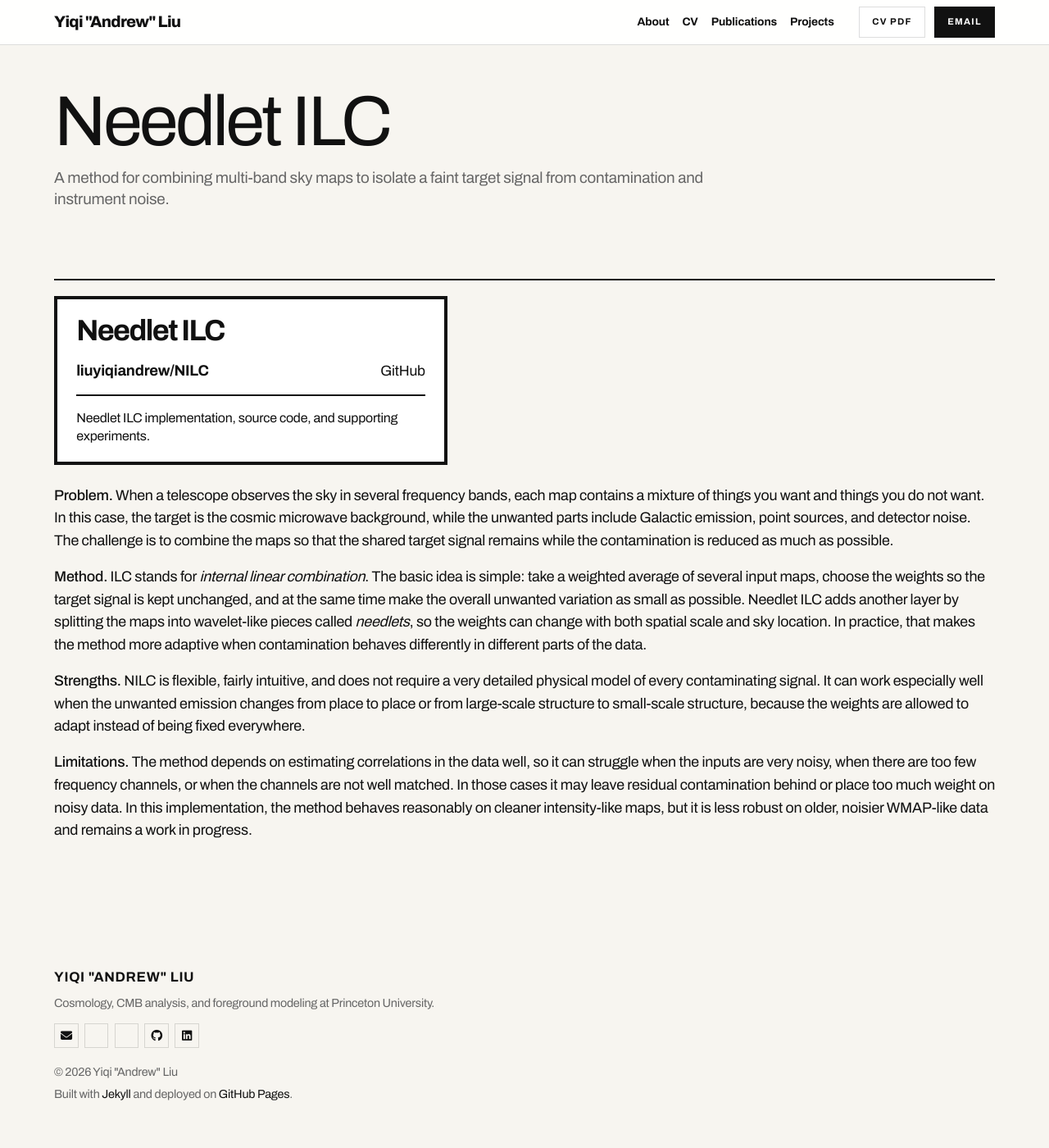
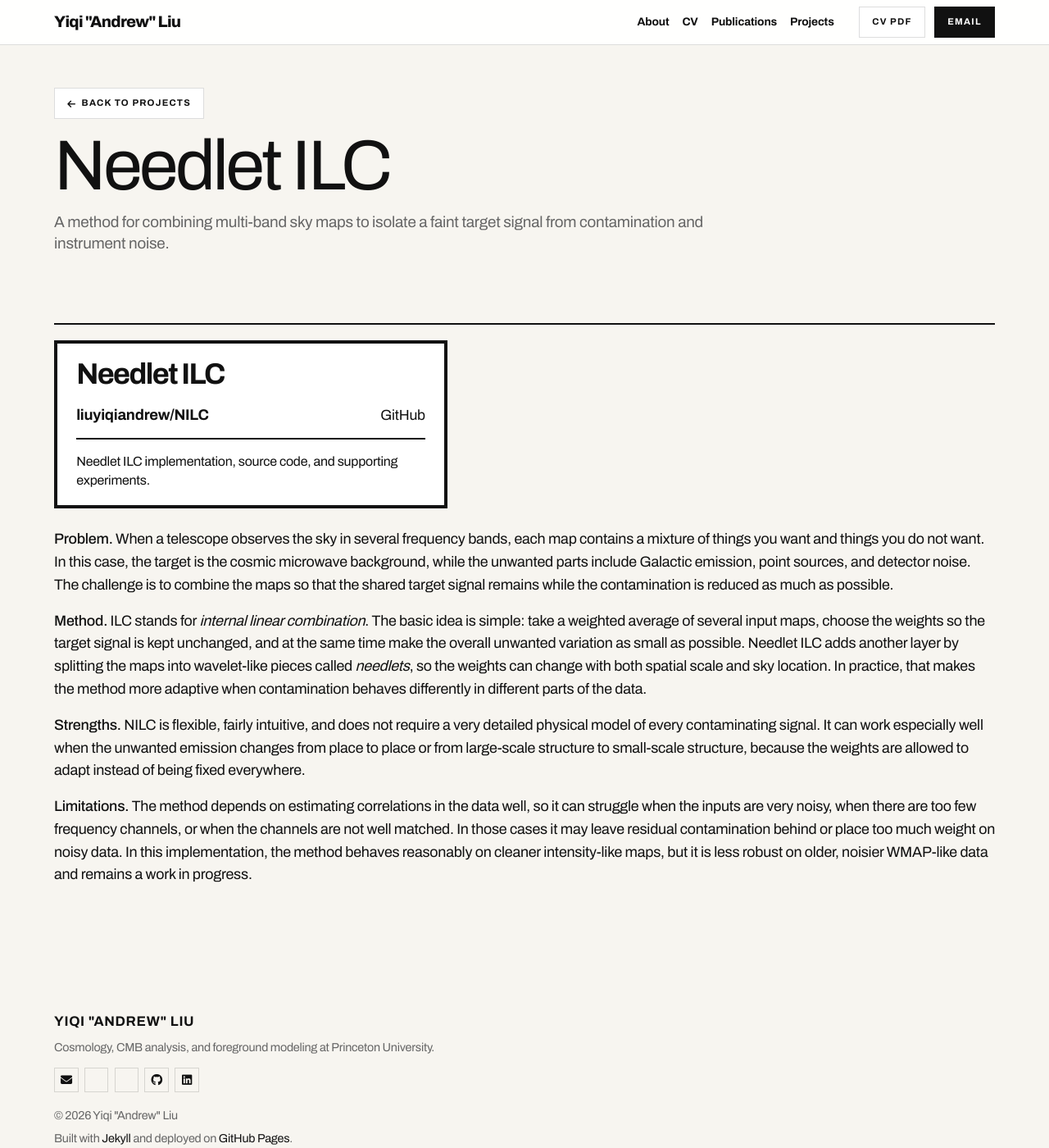
Before and after one commit to liuyiqiandrew/liuyiqiandrew.github.io, a Jekyll site: the page built from _projects/NILC.md, in a window 1280 px wide and 1400 px high. Shown: the whole window at 82% size. Built offline with Jekyll 4.4.1, drawn with Linux system fonts in a browser that asks for light colours; comment, search, counter and statistics services are not loaded; a style sheet for code colours, icons or effects is not loaded.

Commit message:
add back button

```diff
--- a/_layouts/page.html
+++ b/_layouts/page.html
@@ -5,6 +5,14 @@ layout: default
         <div class="post museum-page museum-content-page">
 
           <header class="post-header">
+            {% if page.collection == 'projects' %}
+            <div class="page-nav">
+              <a class="museum-button museum-button--outline museum-button--small" href="{{ '/projects/' | relative_url }}">
+                <i class="fas fa-arrow-left" aria-hidden="true"></i>
+                <span>Back to Projects</span>
+              </a>
+            </div>
+            {% endif %}
             {% if page.kicker %}
             <p class="page-kicker">{{ page.kicker }}</p>
             {% endif %}
--- a/_sass/_museum.scss
+++ b/_sass/_museum.scss
@@ -89,6 +89,10 @@ h3 {
 
 .post-header {
   margin-bottom: 1.75rem;
+}
+
+.page-nav {
+  margin-bottom: 1rem;
 }
 
 .post-title {
```
